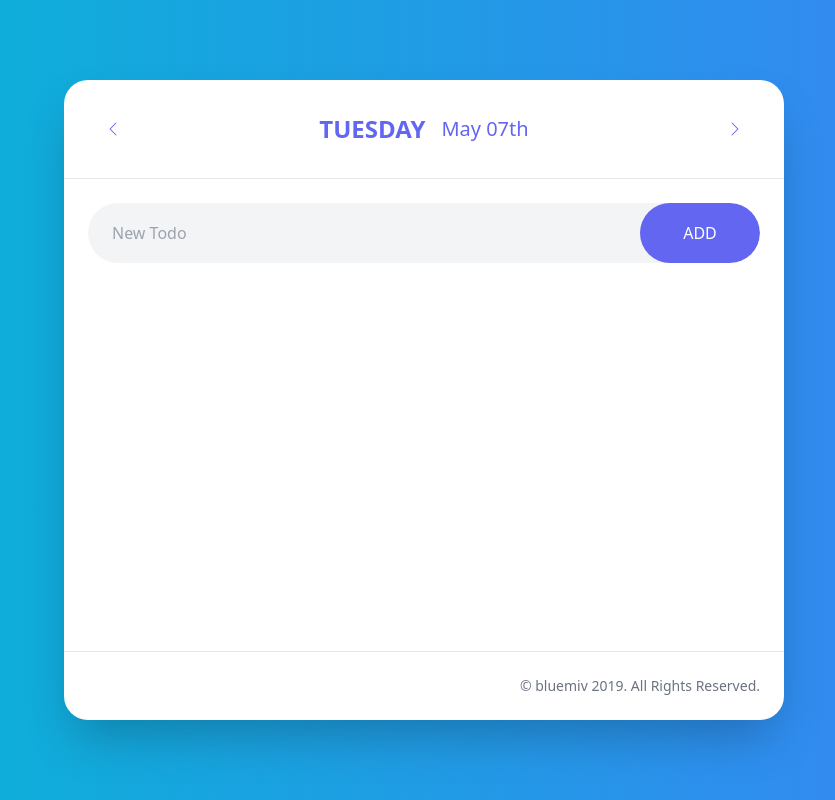
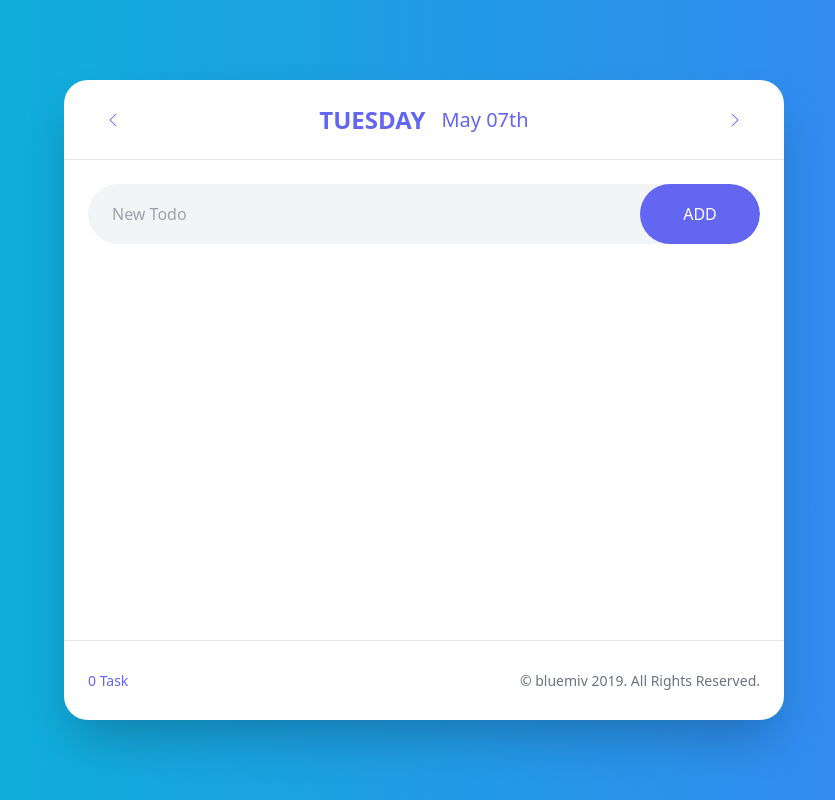
Before and after one commit to bluemiv/ReactToDoWebApp, a React (Vite) app: page / in a window 1280 px wide. Shown: the whole page, without its empty margins (216-1051 px from the left). Built offline with nearby package versions, Linux system fonts and the light colour scheme.

Commit message:
feat: todo item 삭제 기능 개발 #15

```diff
--- a/src/App.tsx
+++ b/src/App.tsx
@@ -1,12 +1,11 @@
-import { Copyright } from '@/components';
-import { TodoAddForm, TodoCard, TodoCardHeader, TodoList } from '@/features/todo';
+import { TodoAddForm, TodoCard, TodoList } from '@/features/todo';
 
 export default function App() {
   return (
     <main className="w-screen h-screen bg-gradient-to-r from-cyan-500 to-blue-500 flex items-center min-w-[320px]">
-      <TodoCard header={<TodoCardHeader />} footer={<Copyright />}>
-        <div className="flex flex-col gap-6">
-          <TodoAddForm />
+      <TodoCard>
+        <TodoAddForm />
+        <div className="overflow-y-auto">
           <TodoList />
         </div>
       </TodoCard>
--- a/src/features/todo/components/TodoCard.tsx
+++ b/src/features/todo/components/TodoCard.tsx
@@ -1,17 +1,20 @@
-import { ReactNode } from 'react';
 import { TPropsWithChildren } from '@/types';
+import { TodoCardHeader, useTodayTodoList } from '@/features/todo';
+import { Copyright } from '@/components';
 
-interface TProps {
-  header: ReactNode;
-  footer: ReactNode;
-}
+interface TProps {}
 
-export default function TodoCard({ header, footer, children }: TPropsWithChildren<TProps>) {
+export default function TodoCard({ children }: TPropsWithChildren<TProps>) {
+  const todoList = useTodayTodoList();
+  const count = todoList.length;
   return (
-    <div className="shadow-2xl rounded-3xl bg-white m-auto w-[95vw] h-[80vh] md:w-[720px] flex flex-col">
-      <div className="p-6 border-b">{header}</div>
-      <div className="flex-1 p-6">{children}</div>
-      <div className="p-6 border-t">{footer}</div>
+    <div className="shadow-2xl rounded-3xl bg-white m-auto w-[95vw] md:w-[720px] flex flex-col">
+      <TodoCardHeader />
+      <div className="p-6 max-h-[60vh] min-h-[60vh] flex flex-col gap-6">{children}</div>
+      <div className="p-6 border-t flex justify-between items-center h-[80px]">
+        <div className="text-indigo-500 text-sm">{`${count} Task${count > 1 ? 's' : ''}`}</div>
+        <Copyright />
+      </div>
     </div>
   );
 }
--- a/src/features/todo/components/TodoCardHeader.tsx
+++ b/src/features/todo/components/TodoCardHeader.tsx
@@ -10,9 +10,9 @@ export default function TodoCardHeader() {
   const onClickNextBtn = () => setCurDate(curDate.add(1, 'd'));
 
   return (
-    <div className="flex items-center gap-6">
+    <div className="flex items-center gap-6 border-b h-[80px] px-6">
       <IconButton onClick={onClickPrevBtn} icon={<Icons.ChevronLeft />} />
-      <div className="flex-1 text-indigo-500 flex gap-4 items-center justify-center">
+      <div className="h-full flex-1 text-indigo-500 flex gap-4 items-center justify-center">
         <span className="text-2xl font-bold uppercase">{curDate.format('dddd')}</span>
         <span className="text-xl">{curDate.format('MMMM DD')}th</span>
       </div>
--- a/src/features/todo/components/TodoList.tsx
+++ b/src/features/todo/components/TodoList.tsx
@@ -3,7 +3,7 @@ import { TodoItem, useTodayTodoList } from '@/features/todo';
 export default function TodoList() {
   const todayTodoList = useTodayTodoList();
   return (
-    <div className="flex flex-col gap-4">
+    <div className="flex flex-col gap-4 pr-2">
       {todayTodoList.map((todo) => (
         <TodoItem key={todo.id} todo={todo} />
       ))}
```
